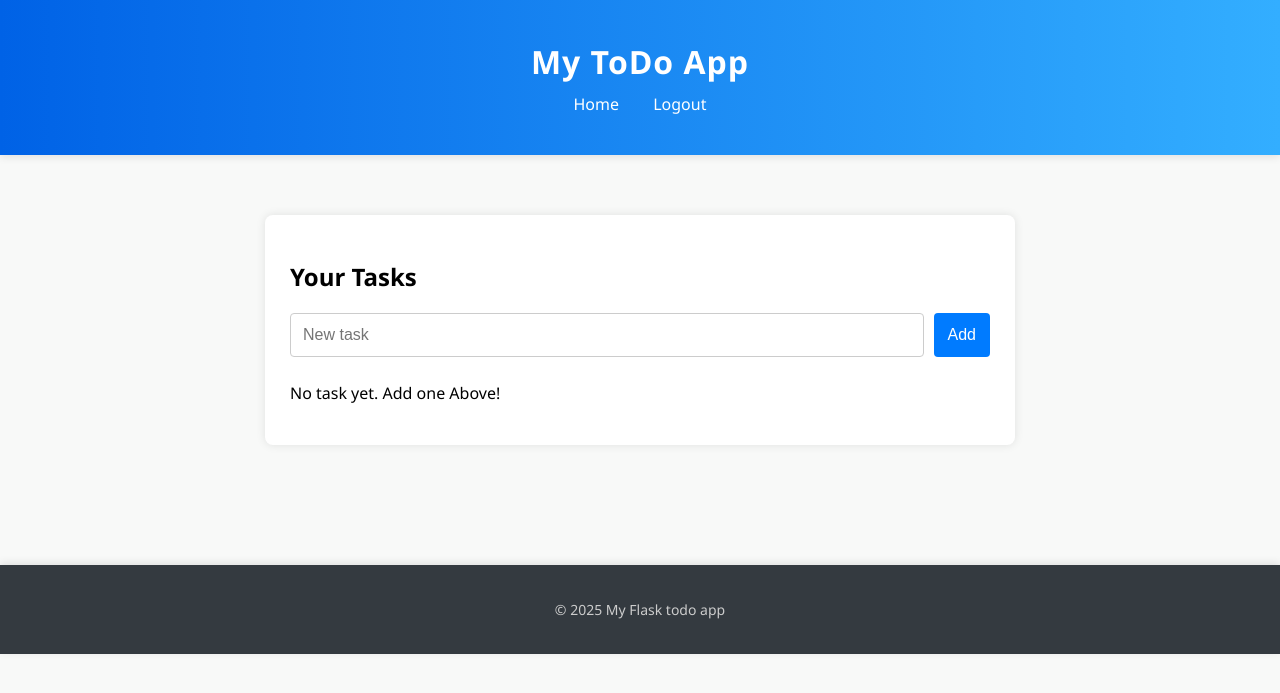
After one commit to Raghav007-maker/FULL_STACK, a Flask app: page /tasks/ in a window 1280 px wide. The commit adds this page. Shown: the top 693 px of the page. Run offline with Flask 3, Linux system fonts and the light colour scheme; a user stored in the database is signed in.

Commit message:
Implement task management features with user authentication and styling

```diff
--- a/Project/app/routes/auth.py
+++ b/Project/app/routes/auth.py
@@ -18,6 +18,7 @@ def login():
         if username == USER_CREDENTIALS['username'] and password == USER_CREDENTIALS["password"]:
             session['user'] = username
             flash("Login Succesful", 'success')
+            return redirect(url_for('tasks.view_tasks'))
         else:
             flash("Invalid username or Password", 'danger')
     return render_template('login.html')
--- a/Project/app/routes/tasks.py
+++ b/Project/app/routes/tasks.py
@@ -1,8 +1,9 @@
-from flask import blueprint, Flask,render_template,url_for,redirect,flash,Response,request,session
+from flask import Blueprint, render_template, url_for, redirect, flash, request, session
 from app import db
 from app.models import Task
 
-task_bp = blueprint('tasks', __name__)
+task_bp = Blueprint('tasks', __name__)
+
 
 @task_bp.route("/")
 def view_tasks():
@@ -10,40 +11,44 @@ def view_tasks():
         return redirect(url_for('auth.login'))
 
     tasks = Task.query.all()
-    return render_template('tasks.html', tasks = tasks)
+    return render_template('tasks.html', tasks=tasks)
 
-@task_bp.route('/add', methods = ["POST"])
+
+@task_bp.route('/add', methods=["POST"])
 def add_task():
-    if('user' not in session):
+    if 'user' not in session:
         return redirect(url_for('auth.login'))
 
     title = request.form.get('title')
     if title:
-        new_task = Task(title = title, status = 'Pending')
+        new_task = Task(title=title, status='Pending')
         db.session.add(new_task)
         db.session.commit()
         flash('Task added successfully', 'success')
 
-    return redirect(url_for('task.view_tasks'))
+    return redirect(url_for('tasks.view_tasks'))
 
-@task_bp.route('/toogle/<int:task_id>', methods = ["POST"])
-def toogle_status(task_id):
+
+@task_bp.route('/toggle/<int:task_id>', methods=["POST"])
+def toggle_status(task_id):
     task = Task.query.get(task_id)
     if task:
         if task.status == "Pending":
             task.status = 'Working'
         elif task.status == "Working":
             task.status = "Done"
-        else: task.status = "Pending"
+        else:
+            task.status = "Pending"
+        db.session.commit()
 
-    db.session.commit()
     return redirect(url_for('tasks.view_tasks'))
 
-task_bp("/clear", methods = ["POST"])
+
+@task_bp.route('/clear', methods=["POST"])
 def clear_task():
     Task.query.delete()
     db.session.commit()
-    flash("All task cleared", "info")
+    flash("All tasks cleared", "info")
     return redirect(url_for('tasks.view_tasks'))
 
-# we have to add one column in which we have to add a delete button so that user can delete the task which they wants
+# TODO: add delete single task route and button in template
--- a/Project/app/static/css/style.css
+++ b/Project/app/static/css/style.css
@@ -0,0 +1,155 @@
+body {
+    margin: 0;
+    font-family: 'Segoe UI', Tahoma, Geneva, Verdana, sans-serif;
+    background-color: #f8f9f8;
+}
+
+.container {
+    max-width: 800px;
+    margin: auto;
+    padding: 20px;
+}
+
+header {
+    background: linear-gradient(to right, #0062E6, #33AeFF);
+    color: white;
+    padding: 20px 0;
+    box-shadow: 0 2px 8px rgba(0, 0, 0, 0.1);
+}
+
+header h1 {
+    margin: 0;
+    text-align: center;
+    letter-spacing: 1px;
+}
+
+nav {
+    text-align: center;
+    margin-top: 10px;
+}
+
+nav a {
+    color: white;
+    text-decoration: none;
+    margin: 0 15px;
+    font-weight: 500;
+    transition: color 0.3s ease;
+}
+
+nav a:hover {
+    color: #ffd700;
+}
+
+footer {
+    background-color: #343a40;
+    color: #ccc;
+    padding: 15px 0;
+    text-align: center;
+    font-size: 14px;
+    margin-top: 60px;
+    box-shadow: 0 -2px 8px rgba(0, 0, 0, 0.1);
+}
+
+footer p {
+    margin: 0;
+}
+
+.flash.success { color: green; }
+.flash.danger { color: red; }
+.flash.info { color: blue; }
+
+
+.login-box {
+    max-width: 400px;
+    margin: 40px auto;
+    padding: 30px;
+    background-color: white;
+    border-radius: 8px;
+    box-shadow: 0 0 10px rgba(0, 0, 0, 0.1);
+}
+
+.login-box h2 {
+    text-align: center;
+    margin-bottom: 20px;
+}
+
+.form-group label {
+    display: block;
+    font-weight: bold;
+    margin-bottom: 6px;
+}
+
+.form-group input {
+    width: 100%;
+    padding: 12px;
+    font-size: 16px;
+    border-radius: 4px;
+    border: 1px solid #ccc;
+    box-sizing: border-box;
+    margin-bottom: 6px;
+}
+
+.btn {
+    background-color: #007bff;
+    color: white;
+    border: none;
+    padding: 12px 18px;
+    font-size: 16px;
+    border-radius: 4px;
+    cursor: pointer;
+}
+
+.btn:hover { background-color: #0056b3; }
+
+.task-box {
+    max-width: 700px;
+    margin: 40px auto;
+    background-color: white;
+    padding: 25px;
+    border-radius: 8px;
+    box-shadow: 0 0 10px rgba(0, 0, 0, 0.1);
+}
+
+.task-form {
+    display: flex;
+    gap: 10px;
+    margin-bottom: 25px;
+}
+
+.task-form input[type="text"] {
+    flex: 1;
+    padding: 12px;
+    font-size: 16px;
+    border: 1px solid #ccc;
+    border-radius: 4px;
+}
+
+.task-form .btn {
+    padding: 12px 14px;
+    font-size: 16px;
+}
+
+.task-table { width: 100%; border-collapse: collapse; }
+
+.task-table th,
+.task-table td {
+    text-align: left;
+    padding: 12px;
+    border-bottom: 1px solid #ddd;
+}
+
+.task-table th { background-color: #f2f2f2; }
+
+.btn-delete { background-color: #dc3545; color: white; padding: 6px 12px; font-size: 14px; border-radius: 4px; text-decoration: none; }
+.btn-delete:hover { background-color: #c82333; }
+
+.badge { padding: 5px 10px; border-radius: 4px; font-weight: bold; color: white; }
+.badge.pending { background-color: #ffc107; }
+.badge.working { background-color: #17a2b8; }
+.badge.done { background-color: #28a745; }
+
+.btn-small { font-size: 12px; padding: 6px 12px; background-color: #6c767d; color: white; border-radius: 4px; cursor: pointer; }
+.btn-small:hover { background-color: #495057; }
+
+.btn-clear { background-color: #dc3545; margin-bottom: 10px; }
+.btn-clear:hover { background-color: #c82333; }
--- a/Project/app/templates/base.html
+++ b/Project/app/templates/base.html
@@ -2,8 +2,9 @@
 <html lang="en">
 <head>
     <meta charset="UTF-8">
-
-    <title>{% block title %} todo App {% endblock  %}</title>
+    <meta name="viewport" content="width=device-width, initial-scale=1">
+    <link rel="stylesheet" href="{{ url_for('static', filename='css/style.css') }}">
+    <title>{% block title %} todo App {% endblock %}</title>
 </head>
 <body>
     <header>
@@ -13,12 +14,32 @@
             <nav>
                 <a href="{{ url_for('tasks.view_tasks') }}">Home</a>
                 {% if 'user' in  session %}
-                    <a href = "{{url_for('auth.logout')}}">logout</a>
+                    <a href="{{ url_for('auth.logout') }}">Logout</a>
                 {% else %}
-                    <a href = "{{url_for('auth.login')}}">logout</a>
+                    <a href="{{ url_for('auth.login') }}">Login</a>
                 {% endif %}
             </nav>
         </div>
     </header>
+
+    <main class="container">
+        {% with messages = get_flashed_messages(with_categories=True) %}
+        {% if messages %}
+            {% for category, message in messages %}
+                <div class="flash {{ category }}">{{ message }}</div>
+            {% endfor %}
+        {% endif %}
+        {% endwith %}
+
+        {% block content %}
+
+        {% endblock  %}
+    </main>
+
+    <footer>
+        <div class="container">
+            <p>&copy; {{2025}} My Flask todo app</p>
+        </div>
+    </footer>
 </body>
 </html>
--- a/Project/app/templates/register.html
+++ b/Project/app/templates/register.html
@@ -0,0 +1,3 @@
+{% extends 'base.html' %}
+
+{% block title %}<p>Registeration Coming Soon...</p>{% endblock  %}
--- /dev/null
+++ b/Project/app/templates/tasks.html
@@ -0,0 +1,47 @@
+{% extends 'base.html' %}
+
+{% block title %} Tasks {% endblock  %}
+
+{% block content  %}
+    <div class="task-box">
+        <h2>Your Tasks</h2>
+        <form action="{{ url_for('tasks.add_task') }}" method="post" class="task-form">
+            <input type="text" name="title" placeholder="New task" required>
+            <button type="submit" class="btn">Add</button>
+        </form>
+
+        {% if tasks %}
+        <form method="post" action="{{ url_for('tasks.clear_task') }}">
+            <button type="submit" class="btn btn-clear">Clear All Tasks</button>
+        </form>
+        <br>
+        <table class="task-table">
+            <thead>
+                <tr>
+                    <th>Task</th>
+                    <th>Status</th>
+                    <th>Change</th>
+                </tr>
+            </thead>
+
+            <tbody>
+                {% for task in tasks %}
+                    <tr>
+                        <td>{{ loop.index }}</td>
+                        <td>{{ task.title }}</td>
+                        <td>
+                            <form method="post" action="{{ url_for('tasks.toggle_status', task_id=task.id) }}" style="display:inline;">
+                                <button type="submit" class="btn-small">
+                                    <span class="badge {{ task.status|lower }}">{{ task.status }}</span>
+                                </button>
+                            </form>
+                        </td>
+                    </tr>
+                {% endfor %}
+            </tbody>
+        </table>
+        {% else %}
+        <p>No task yet. Add one Above!</p>
+        {% endif %}
+    </div>
+{% endblock  %}
--- a/Project/run.py
+++ b/Project/run.py
@@ -0,0 +1,11 @@
+from app import create_app, db
+from app.models import Task
+
+app = create_app()
+
+with app.app_context():
+    db.create_all()
+
+
+if __name__ == "__main__":
+    app.run(debug=True)
```
Also changed, not shown: Project/app/__init__.py (+13 -5 lines), Project/app/models.py (+5 -4 lines), Project/app/templates/login.html (+23 -0 lines), Project/instance/todo.db (added).
